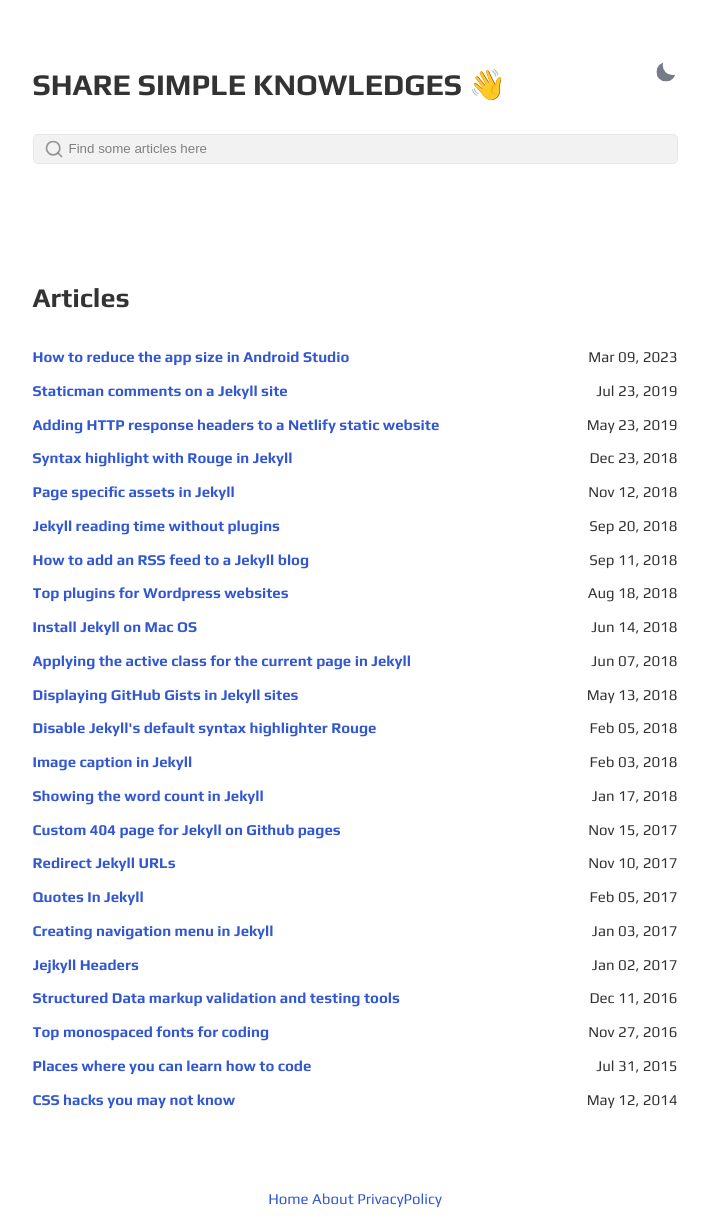
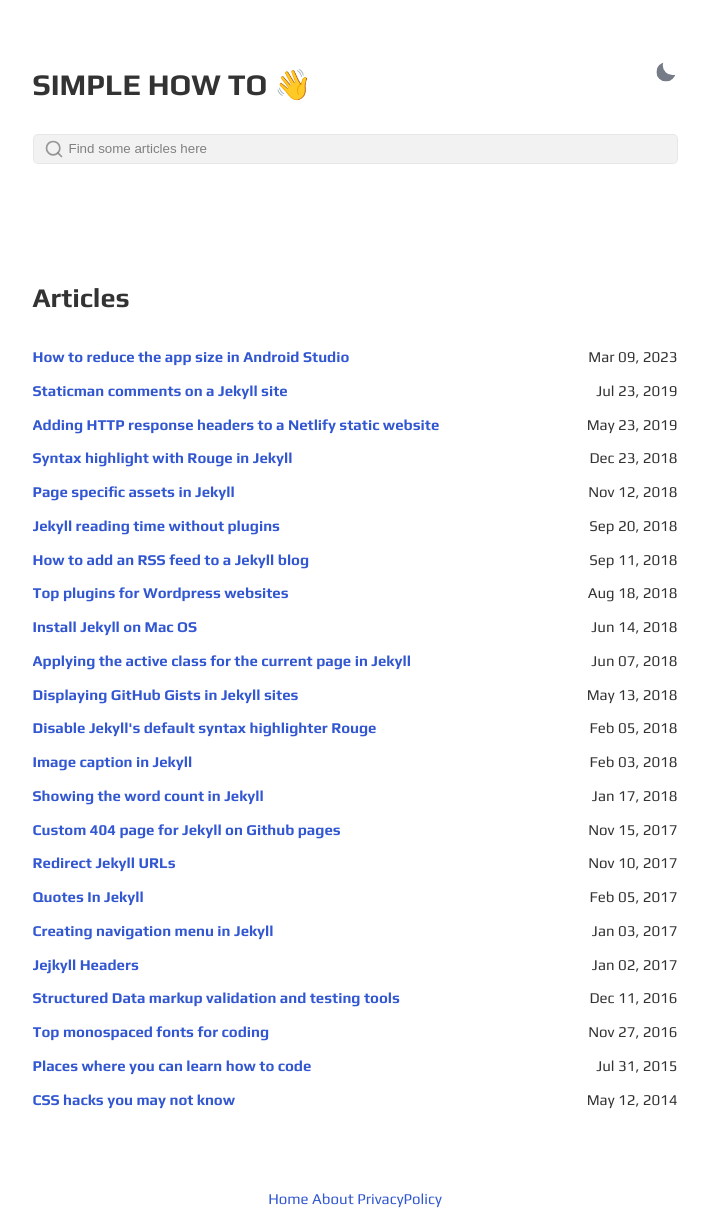
Before and after one commit to vrxangel/vrxangel.github.io, a Jekyll site: the page built from index.html, in a window 1280 px wide. Shown: the whole page, without its empty margins (285-994 px from the left). Built offline with Jekyll 4.4.1, drawn with Linux system fonts in a browser that asks for light colours.

Commit message:
Update _config.yml

```diff
--- a/_config.yml
+++ b/_config.yml
@@ -1,6 +1,6 @@
 site: Vrx Angel
 title: Vrx Angel
-greetings: Share Simple Knowledges 👋
+greetings: Simple How To 👋
 description: How to, News, Tutorial
 lang: en-US
 timezone:  Asia/Jakarta
@@ -10,7 +10,7 @@ discus-identifier: # replace with your disqus shortname
 
 author:
   name: vrx angel
-  bio: personal blog
+  bio: tutorial & news
   userpicture: https://i.ibb.co/vxhmwy4/png-1.png
   username: # general username
   github: # github username
```
